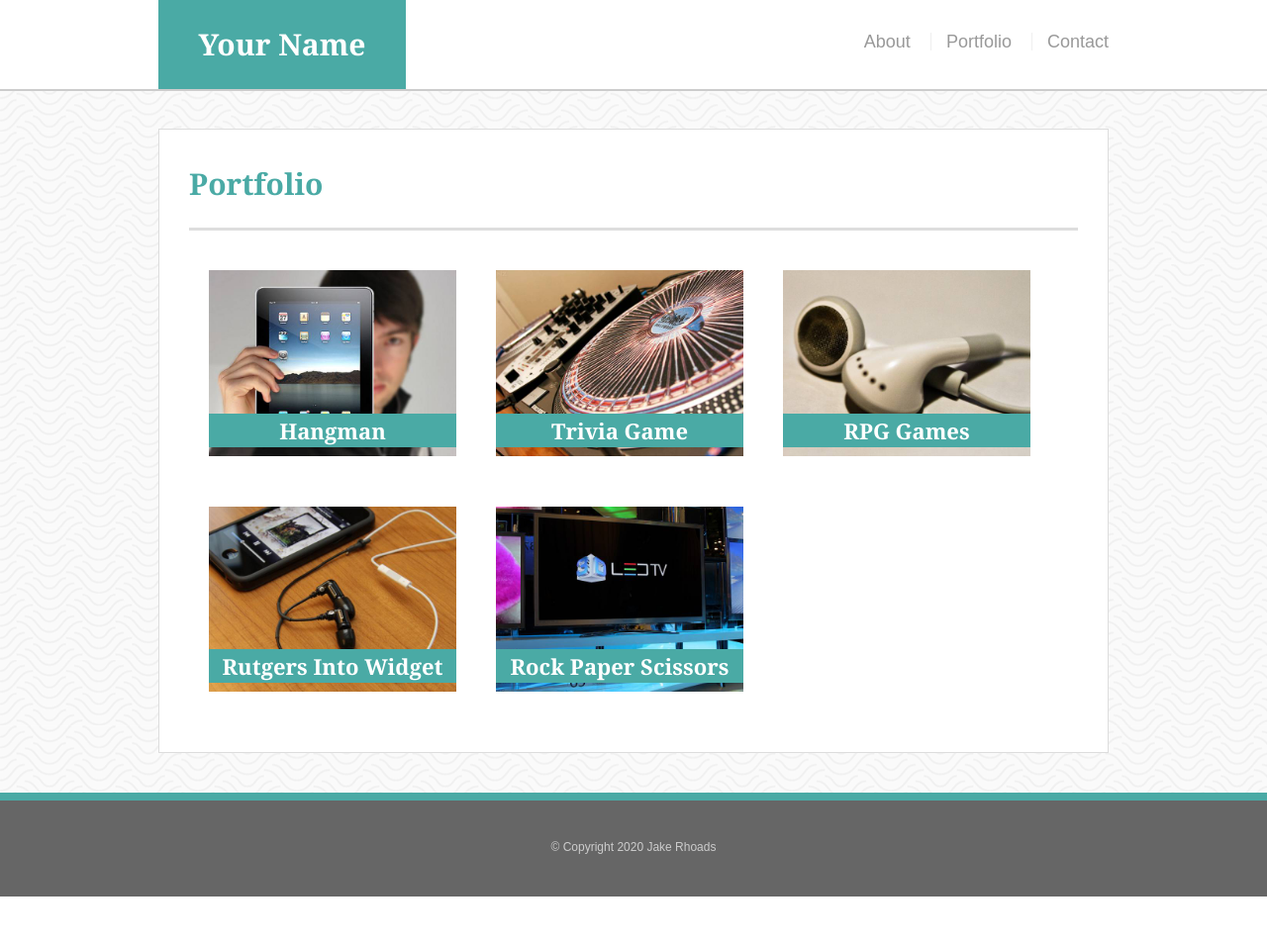
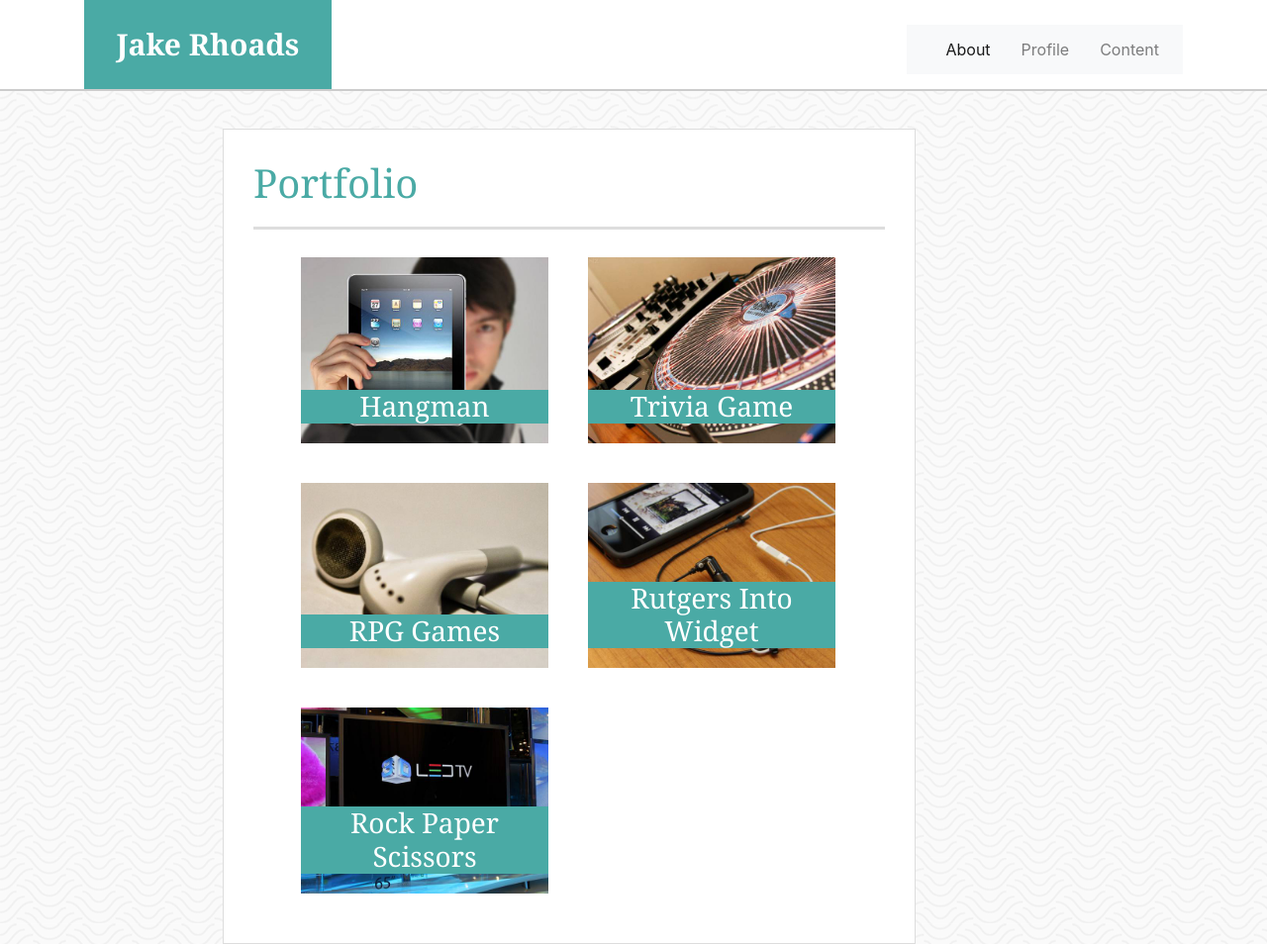
Before and after one commit to jake1986/Basic-Portfolio, a plain HTML site: page portfolio.html in a window 1280 px wide. Shown: the top 954 px of the page at 99% size. Before the commit the page ends 906 px from the top, so only its background shows below. Drawn offline with nearby package versions, Linux system fonts and the light colour scheme.

Commit message:
Bootstrap additions

```diff
--- a/assets/css/style.css
+++ b/assets/css/style.css
@@ -17,12 +17,12 @@ body {
   background-image: url("../images/papyrus\ copy.png");
 }
 
-.wrapper {
+/*.wrapper {
   height: auto !important;
   height: 100%;
   min-height: 100%;
   margin: 0 auto -105px;
-}
+}*/
 
 footer,
 .push {
@@ -205,6 +205,7 @@ input[type=submit] {
 .work {
   float: left;
   position: relative;
+  left: 28px;
   margin: 20px 20px;
 }
 
@@ -228,3 +229,15 @@ input[type=submit] {
   bottom: 10px;
 
 }
+
+.mainer-section {
+  float: left;
+  width: 100%;
+  max-width: 700px;
+  padding: 30px;
+  margin: 0 0 40px;
+  background: #fff;
+  border: 1px solid #ddd;
+  position: relative;
+  left: 140px;
+}
--- a/contact.html
+++ b/contact.html
@@ -3,21 +3,36 @@
 <head>
     <title>About Me</title>
     <link href="assets/css/style.css" type="text/css" rel="stylesheet">
+    <link rel="stylesheet" href="https://stackpath.bootstrapcdn.com/bootstrap/4.4.1/css/bootstrap.min.css" integrity="sha384-Vkoo8x4CGsO3+Hhxv8T/Q5PaXtkKtu6ug5TOeNV6gBiFeWPGFN9MuhOf23Q9Ifjh" crossorigin="anonymous">
 </head>
 <body>
-    <header id="masthead">
+
+  <header id="masthead">
     <div class="container">
-      <a href="index.html" id="logo">Your Name</a>
-      <nav>
-        <a href="index.html">About</a>
-        <a href="portfolio.html">Portfolio</a>
-        <a href="contact.html">Contact</a>
+      <a href="index.html" id="logo">Jake Rhoads</a>
+      <nav class="navbar navbar-expand-lg navbar-light bg-light">
+      <button class="navbar-toggler" type="button" data-toggle="collapse" data-target="#navbarNav" aria-controls="navbarNav" aria-expanded="false" aria-label="Toggle navigation">
+        <span class="navbar-toggler-icon"></span>
+      </button>
+      <div class="collapse navbar-collapse" id="navbarNav">
+        <ul class="navbar-nav">
+          <li class="nav-item active">
+            <a class="nav-link" href="index.html">About<span class="sr-only">(current)</span></a>
+          </li>
+          <li class="nav-item">
+            <a class="nav-link" href="portfolio.html">Profile</a>
+          </li>
+          <li class="nav-item">
+            <a class="nav-link" href="contact.html">Content</a>
+          </li>
+        </ul>
+      </div>
       </nav>
     </div>
-    </header>
+  </header>
 
     <div id="main-container" class="container">
-        <section class="main-section">
+        <section class="mainer-section">
             <h1>Contact</h1>
 
             <form id="contact-form">
@@ -47,4 +62,18 @@
         </div>
     </footer>
 </body>
+<script src="https://code.jquery.com/jquery-3.4.1.slim.min.js" integrity="sha384-J6qa4849blE2+poT4WnyKhv5vZF5SrPo0iEjwBvKU7imGFAV0wwj1yYfoRSJoZ+n" crossorigin="anonymous"></script>
+<script src="https://cdn.jsdelivr.net/npm/popper.js@1.16.0/dist/umd/popper.min.js" integrity="sha384-Q6E9RHvbIyZFJoft+2mJbHaEWldlvI9IOYy5n3zV9zzTtmI3UksdQRVvoxMfooAo" crossorigin="anonymous"></script>
+<script src="https://stackpath.bootstrapcdn.com/bootstrap/4.4.1/js/bootstrap.min.js" integrity="sha384-wfSDF2E50Y2D1uUdj0O3uMBJnjuUD4Ih7YwaYd1iqfktj0Uod8GCExl3Og8ifwB6" crossorigin="anonymous"></script>
 </html>
+
+<!--<header id="masthead">
+    <div class="container">
+      <a href="index.html" id="logo">Your Name</a>
+      <nav>
+        <a href="index.html">About</a>
+        <a href="portfolio.html">Portfolio</a>
+        <a href="contact.html">Contact</a>
+      </nav>
+    </div>
+  </header>-->
--- a/portfolio.html
+++ b/portfolio.html
@@ -3,21 +3,36 @@
 <head>
     <title>About Me</title>
     <link href="assets/css/style.css" type="text/css" rel="stylesheet">
+    <link rel="stylesheet" href="https://stackpath.bootstrapcdn.com/bootstrap/4.4.1/css/bootstrap.min.css" integrity="sha384-Vkoo8x4CGsO3+Hhxv8T/Q5PaXtkKtu6ug5TOeNV6gBiFeWPGFN9MuhOf23Q9Ifjh" crossorigin="anonymous">
 </head>
 <body>
-    <header id="masthead">
+
+  <header id="masthead">
     <div class="container">
-        <a href="index.html" id="logo">Your Name</a>
-            <nav>
-            <a href="index.html">About</a>
-            <a href="portfolio.html">Portfolio</a>
-            <a href="contact.html">Contact</a>
+      <a href="index.html" id="logo">Jake Rhoads</a>
+      <nav class="navbar navbar-expand-lg navbar-light bg-light">
+      <button class="navbar-toggler" type="button" data-toggle="collapse" data-target="#navbarNav" aria-controls="navbarNav" aria-expanded="false" aria-label="Toggle navigation">
+        <span class="navbar-toggler-icon"></span>
+      </button>
+      <div class="collapse navbar-collapse" id="navbarNav">
+        <ul class="navbar-nav">
+          <li class="nav-item active">
+            <a class="nav-link" href="index.html">About<span class="sr-only">(current)</span></a>
+          </li>
+          <li class="nav-item">
+            <a class="nav-link" href="portfolio.html">Profile</a>
+          </li>
+          <li class="nav-item">
+            <a class="nav-link" href="contact.html">Content</a>
+          </li>
+        </ul>
+      </div>
       </nav>
     </div>
-    </header>
+  </header>
 
     <div id="main-container" class="container">
-        <section class="main-section">
+        <section class="mainer-section">
             <h1>Portfolio</h1>
 
             <div class="work">
@@ -66,4 +81,18 @@
         </div>
     </footer>
 </body>
+<script src="https://code.jquery.com/jquery-3.4.1.slim.min.js" integrity="sha384-J6qa4849blE2+poT4WnyKhv5vZF5SrPo0iEjwBvKU7imGFAV0wwj1yYfoRSJoZ+n" crossorigin="anonymous"></script>
+<script src="https://cdn.jsdelivr.net/npm/popper.js@1.16.0/dist/umd/popper.min.js" integrity="sha384-Q6E9RHvbIyZFJoft+2mJbHaEWldlvI9IOYy5n3zV9zzTtmI3UksdQRVvoxMfooAo" crossorigin="anonymous"></script>
+<script src="https://stackpath.bootstrapcdn.com/bootstrap/4.4.1/js/bootstrap.min.js" integrity="sha384-wfSDF2E50Y2D1uUdj0O3uMBJnjuUD4Ih7YwaYd1iqfktj0Uod8GCExl3Og8ifwB6" crossorigin="anonymous"></script>
 </html>
+
+<!--<header id="masthead">
+    <div class="container">
+      <a href="index.html" id="logo">Your Name</a>
+      <nav>
+        <a href="index.html">About</a>
+        <a href="portfolio.html">Portfolio</a>
+        <a href="contact.html">Contact</a>
+      </nav>
+    </div>
+  </header>-->
```
Also changed, not shown: index.html (+34 -6 lines).
